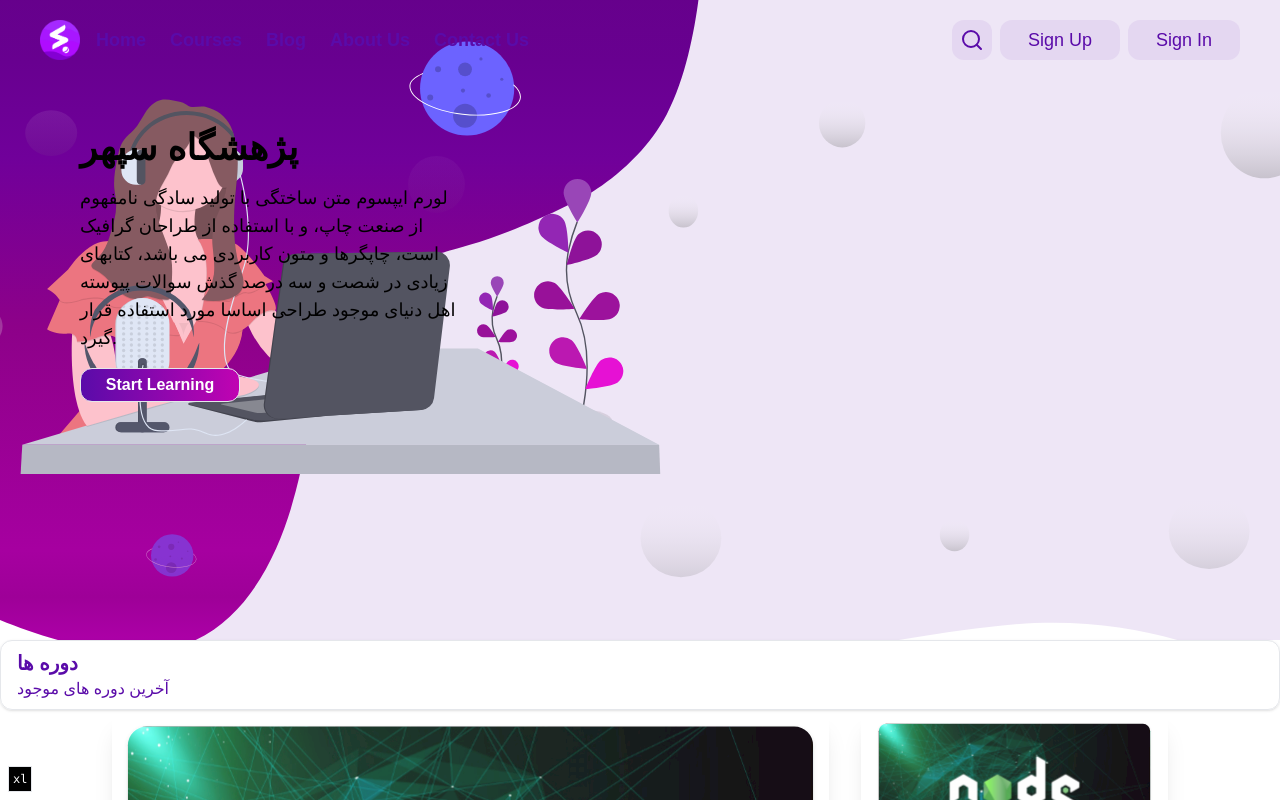
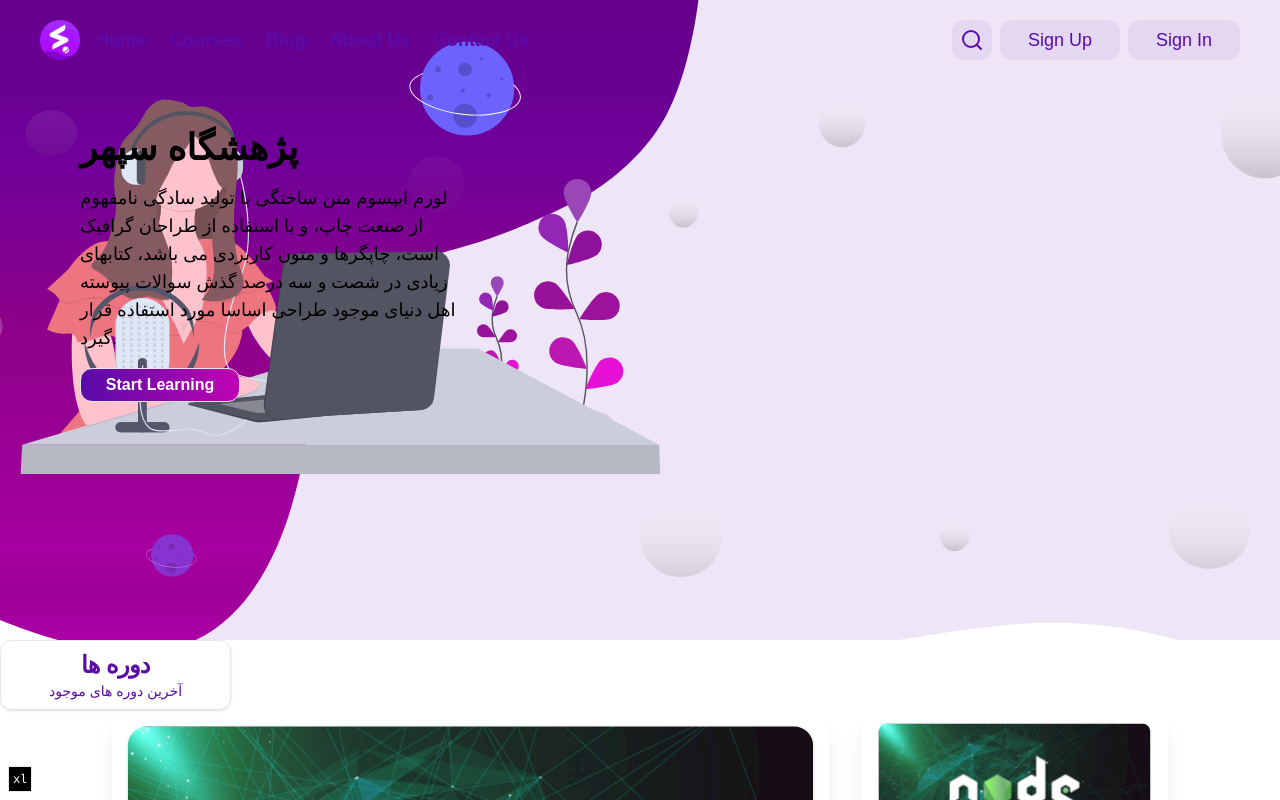
Before and after one commit to academy-react/luminous, a Next.js app: page /en in a window 1280 px wide. Shown: the top 800 px of the page. Built offline with nearby package versions, Linux system fonts and the light colour scheme; a web font is replaced by a local one.

Commit message:
refactor: lobby title-box

```diff
--- a/src/components/common/landing-title-box.tsx
+++ /dev/null
@@ -1,23 +0,0 @@
-import { cn } from "@/lib/utils";
-
-import { Card, CardContent } from "../ui/card";
-
-type TitleBoxProps = {
-  title: string;
-  desc: string;
-  className: string;
-};
-const TitleBox = ({ title, desc, className }: TitleBoxProps) => {
-  return (
-    <div>
-      <Card className={cn(`rounded-xl px-4 py-2 shadow`, className)}>
-        <CardContent className="flex flex-col justify-center text-purple-primary">
-          <h2 className=" text-xl font-bold">{title}</h2>
-          <p className="text-base">{desc}</p>
-        </CardContent>
-      </Card>
-    </div>
-  );
-};
-
-export default TitleBox;
--- a/src/components/lobby/courses/course-section.tsx
+++ b/src/components/lobby/courses/course-section.tsx
@@ -1,4 +1,4 @@
-import TitleBox from "@/components/common/landing-title-box";
+import TitleBox from "../title-box";
 import CourseCard from "./course-card";
 import SideCard from "./course-side-card";
 
@@ -6,7 +6,7 @@ const CourseSection = () => {
   return (
     <>
       <div>
-      <TitleBox title="دوره ها" desc="آخرین دوره های موجود" className=""/>
+        <TitleBox title="دوره ها" desc="آخرین دوره های موجود" className="" />
         <div className="flex  w-full gap-8 px-28">
           <div className="w-[70%]  rounded-xl shadow-xl">
             <CourseCard />
--- a/src/components/lobby/services/service-section.tsx
+++ b/src/components/lobby/services/service-section.tsx
@@ -1,10 +1,10 @@
 import { services } from "@/dict/lobby/services.dict";
 
 import { CardContent } from "@/components/ui/card";
-import TitleBox from "@/components/common/landing-title-box";
 
 import { type Locale } from "#/i18n.config";
 
+import TitleBox from "../title-box";
 import ServiceCard from "./service-card";
 
 const ServiceSection = ({ lang }: { lang: Locale }) => {
--- /dev/null
+++ b/src/components/lobby/title-box.tsx
@@ -0,0 +1,27 @@
+import { cn } from "@/lib/utils";
+
+import {
+  Card,
+  CardContent,
+  CardDescription,
+  CardTitle,
+} from "@/components/ui/card";
+
+type TitleBoxProps = {
+  title: string;
+  desc: string;
+  className: string;
+};
+
+const TitleBox = ({ title, desc, className }: TitleBoxProps) => {
+  return (
+    <Card className={cn(`w-fit rounded-xl px-12 py-2 shadow`, className)}>
+      <CardContent className="flex flex-col items-center justify-center text-purple-primary">
+        <CardTitle className="text-2xl font-bold">{title}</CardTitle>
+        <CardDescription className="">{desc}</CardDescription>
+      </CardContent>
+    </Card>
+  );
+};
+
+export default TitleBox;
```
Also changed, not shown: src/components/lobby/courses/course-side-card.tsx (+7 -7 lines). Lines whose indentation alone changed are shown as unchanged.
